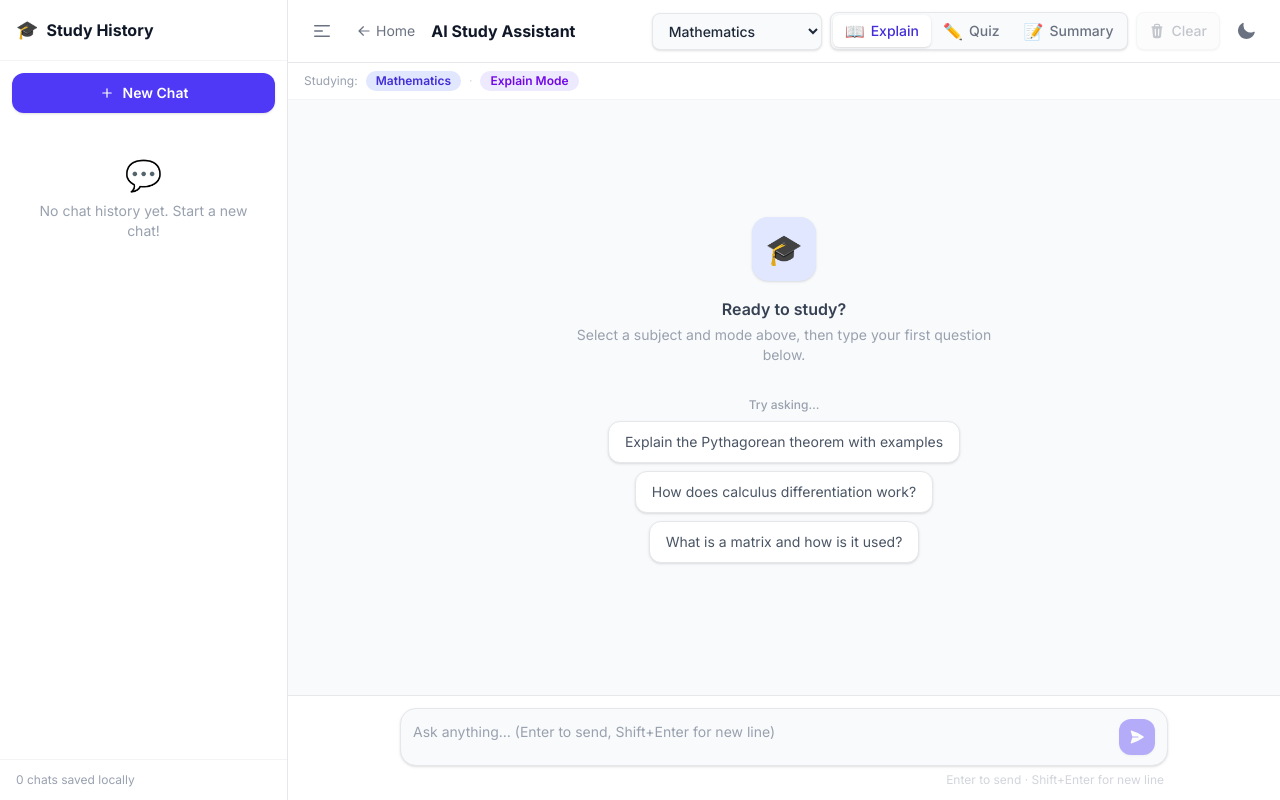
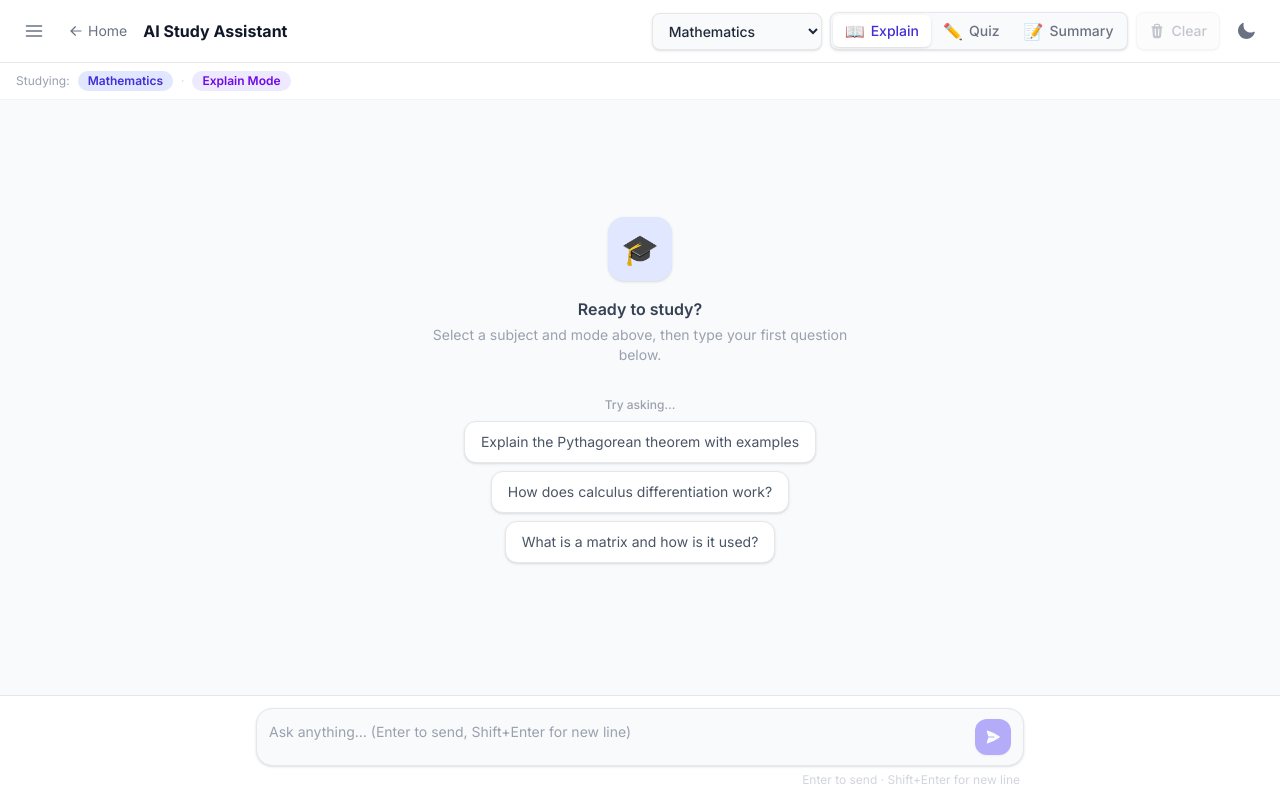
Before and after one commit to Farhanrhm/ai-study-assistant, a Next.js app: page /chat in a window 1280 px wide. Built offline with nearby package versions, Linux system fonts and the light colour scheme.

Commit message:
feat(ui): add toggle for study history sidebar and fix dark mode styling

```diff
--- a/app/chat/page.tsx
+++ b/app/chat/page.tsx
@@ -228,13 +228,16 @@ export default function ChatPage() {
         <header className="flex shrink-0 items-center gap-2 border-b border-gray-200 bg-white px-3 py-3 shadow-sm dark:border-gray-700 dark:bg-gray-800 sm:px-4">
           <button
             type="button"
+            title="Toggle History"
             aria-label="Toggle chat history sidebar"
             aria-expanded={sidebarOpen}
             onClick={() => setSidebarOpen((v) => !v)}
             className="flex items-center justify-center rounded-lg p-2 text-gray-500 transition-colors hover:bg-gray-100 hover:text-gray-900 focus:outline-none focus:ring-2 focus:ring-indigo-400 dark:text-gray-400 dark:hover:bg-gray-700 dark:hover:text-gray-100"
           >
-            <svg xmlns="http://www.w3.org/2000/svg" viewBox="0 0 20 20" fill="currentColor" className="h-5 w-5" aria-hidden="true">
-              <path fillRule="evenodd" d="M2 4.75A.75.75 0 012.75 4h14.5a.75.75 0 010 1.5H2.75A.75.75 0 012 4.75zm0 10.5a.75.75 0 01.75-.75h14.5a.75.75 0 010 1.5H2.75a.75.75 0 01-.75-.75zM2 10a.75.75 0 01.75-.75h7.5a.75.75 0 010 1.5h-7.5A.75.75 0 012 10z" clipRule="evenodd" />
+            <svg xmlns="http://www.w3.org/2000/svg" width="24" height="24" viewBox="0 0 24 24" fill="none" stroke="currentColor" strokeWidth="2" strokeLinecap="round" strokeLinejoin="round" className="h-5 w-5">
+              <line x1="3" y1="12" x2="21" y2="12"></line>
+              <line x1="3" y1="6" x2="21" y2="6"></line>
+              <line x1="3" y1="18" x2="21" y2="18"></line>
             </svg>
           </button>
 
--- a/components/ChatSidebar.tsx
+++ b/components/ChatSidebar.tsx
@@ -82,15 +82,15 @@ export default function ChatSidebar({
       {/* Sidebar panel */}
       <aside
         aria-label="Chat history"
-        className={`fixed inset-y-0 left-0 z-30 flex w-72 flex-col border-r border-gray-200 bg-white shadow-xl transition-transform duration-300 lg:relative lg:translate-x-0 lg:shadow-none ${
-          isOpen ? "translate-x-0" : "-translate-x-full"
+        className={`fixed inset-y-0 left-0 z-30 flex w-72 flex-col border-r border-gray-200 bg-white shadow-xl transition-all duration-300 dark:border-gray-800 dark:bg-gray-900 lg:relative lg:shadow-none ${
+          isOpen ? "translate-x-0" : "-translate-x-full lg:translate-x-0 lg:-ml-72"
         }`}
       >
         {/* Sidebar header */}
-        <div className="flex items-center justify-between border-b border-gray-100 px-4 py-4">
+        <div className="flex items-center justify-between border-b border-gray-100 px-4 py-4 dark:border-gray-800">
           <div className="flex items-center gap-2">
             <span className="text-lg" aria-hidden="true">🎓</span>
-            <span className="font-bold text-gray-900">Study History</span>
+            <span className="font-bold text-gray-900 dark:text-gray-100">Study History</span>
           </div>
           <button
             type="button"
@@ -138,8 +138,8 @@ export default function ChatSidebar({
                     <div
                       className={`group relative flex cursor-pointer flex-col gap-1 rounded-xl px-3 py-2.5 transition-colors ${
                         isActive
-                          ? "bg-indigo-50 ring-1 ring-indigo-200"
-                          : "hover:bg-gray-50"
+                          ? "bg-indigo-50 ring-1 ring-indigo-200 dark:bg-indigo-900/30 dark:ring-indigo-800"
+                          : "hover:bg-gray-50 dark:hover:bg-gray-800/50"
                       }`}
                       onClick={() => !isEditing && onSelectSession(session.id)}
                       onMouseEnter={() => setHoveredId(session.id)}
@@ -172,7 +172,7 @@ export default function ChatSidebar({
                             className="w-full rounded border border-indigo-300 bg-white px-1.5 py-0.5 text-sm text-gray-900 focus:outline-none focus:ring-2 focus:ring-indigo-400"
                           />
                         ) : (
-                          <span className={`line-clamp-2 text-sm font-medium ${isActive ? "text-indigo-900" : "text-gray-800"}`}>
+                          <span className={`line-clamp-2 text-sm font-medium ${isActive ? "text-indigo-900 dark:text-indigo-100" : "text-gray-800 dark:text-gray-200"}`}>
                             {session.title}
                           </span>
                         )}
```
